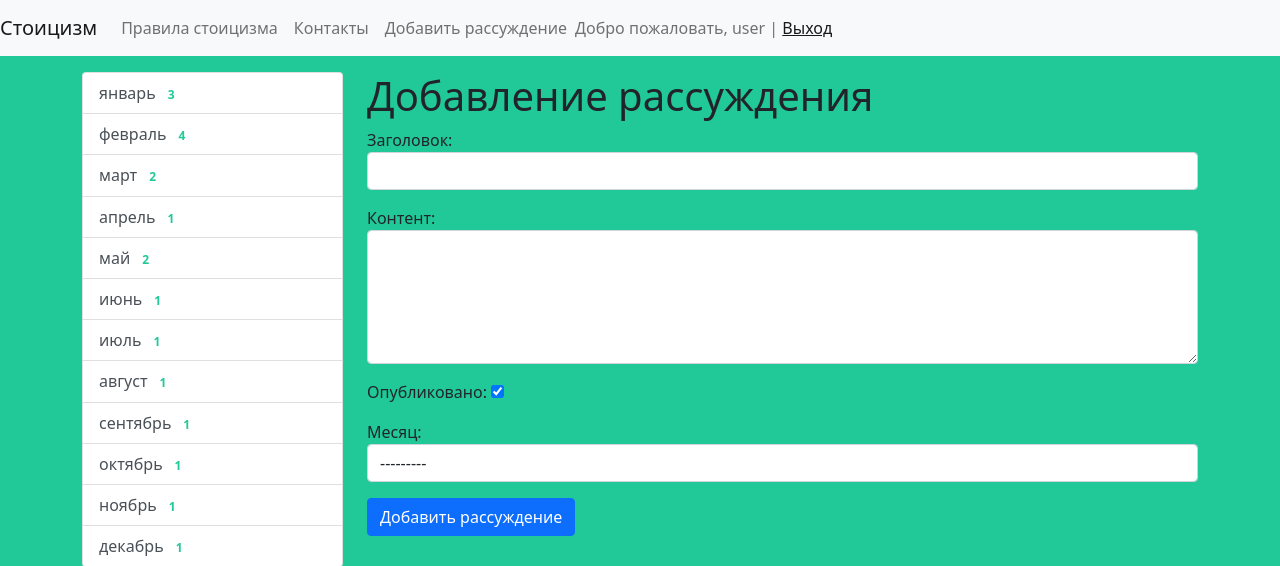
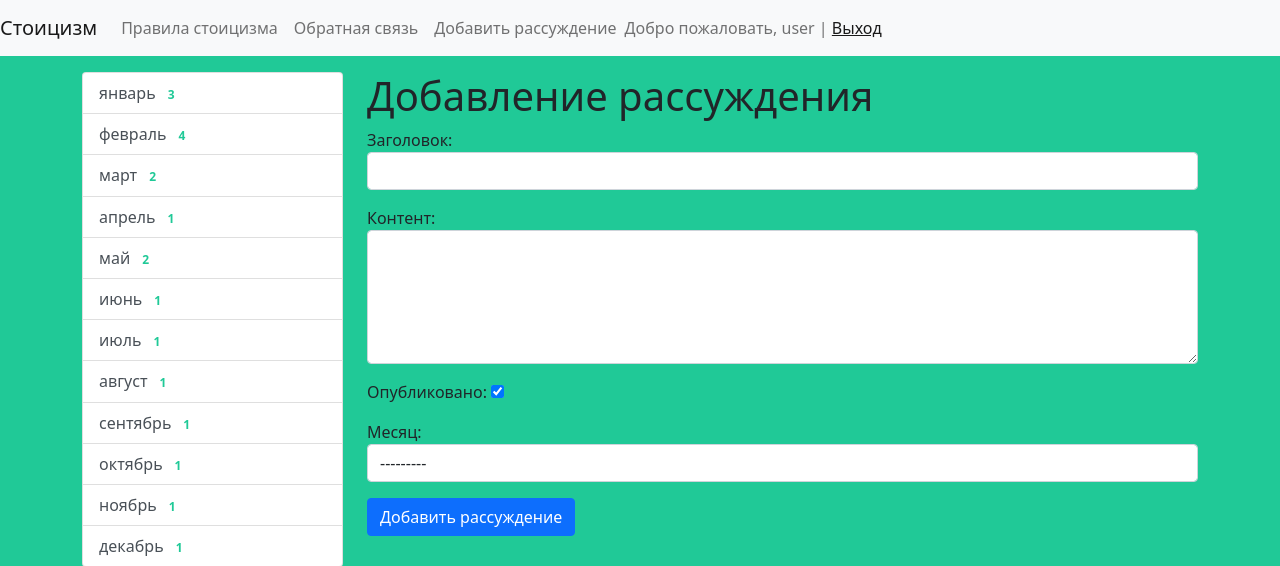
Before and after one commit to dambo-dambo/stoic_app, a Django app: page /stoic/add-stoic/ in a window 1280 px wide. Shown: the top 566 px of the page. Run offline with Django 3.2, Linux system fonts and the light colour scheme; a user stored in the database is signed in; data comes from the database, SQL or seed files in the repository; both versions use the stored data as it was after the commit; some libraries are stand-ins or nearby versions.

Commit message:
add requirements

```diff
--- a/stoic/views.py
+++ b/stoic/views.py
@@ -51,7 +51,7 @@ def contact(request):
     if request.method == 'POST':
         form = ContactForm(request.POST)
         if form.is_valid():
-            mail = send_mail(form.cleaned_data['subject'], form.cleaned_data['content'], 'yii2_loc@ukr.net', ['978@gmail.com'], fail_silently=True)
+            mail = send_mail(form.cleaned_data['subject'], form.cleaned_data['content'], 'loc@aaa.net', ['978@gmail.com'], fail_silently=True)
             if mail:
                 messages.success(request, 'Письмо отправлено!')
                 return redirect('contact')
--- a/templates/inc/_nav.html
+++ b/templates/inc/_nav.html
@@ -8,7 +8,7 @@
     <div class="collapse navbar-collapse" id="navbarSupportedContent">
         <ul class="navbar-nav mr-auto">
             <li class="nav-item"><a class="nav-link" href="{% url 'home' %}">Правила стоицизма</a></li>
-            <li class="nav-item"><a class="nav-link" href="{% url 'contact' %}">Контакты</a></li>
+            <li class="nav-item"><a class="nav-link" href="{% url 'contact' %}">Обратная связь</a></li>
             {% if request.user.is_authenticated %}
             <li class="nav-item"><a class="nav-link" href="{% url 'add_stoic' %}">Добавить рассуждение</a></li>
             {% endif %}
```
Also changed, not shown: requirements.txt (added, +17 -0 lines), db.sqlite3.
